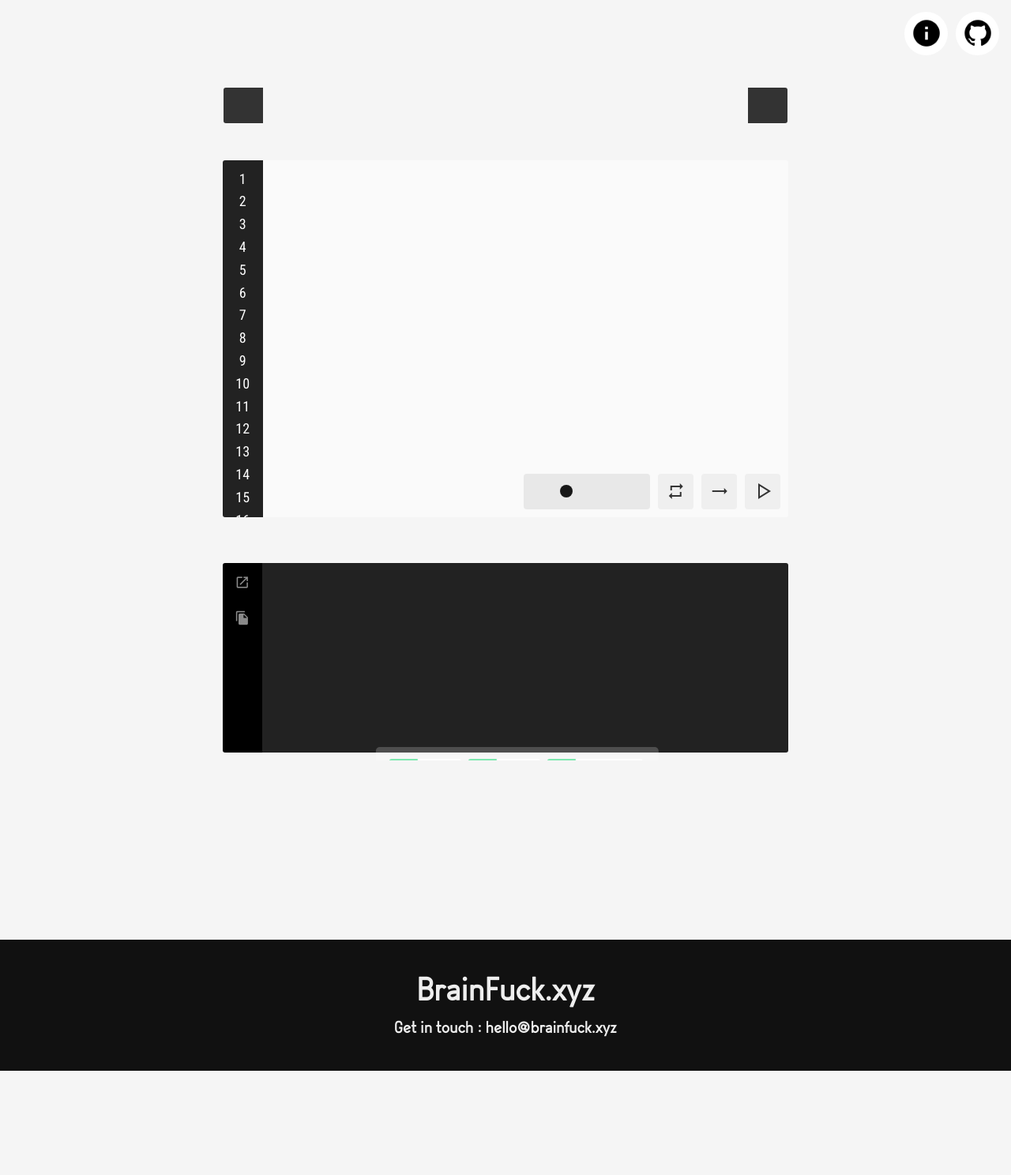
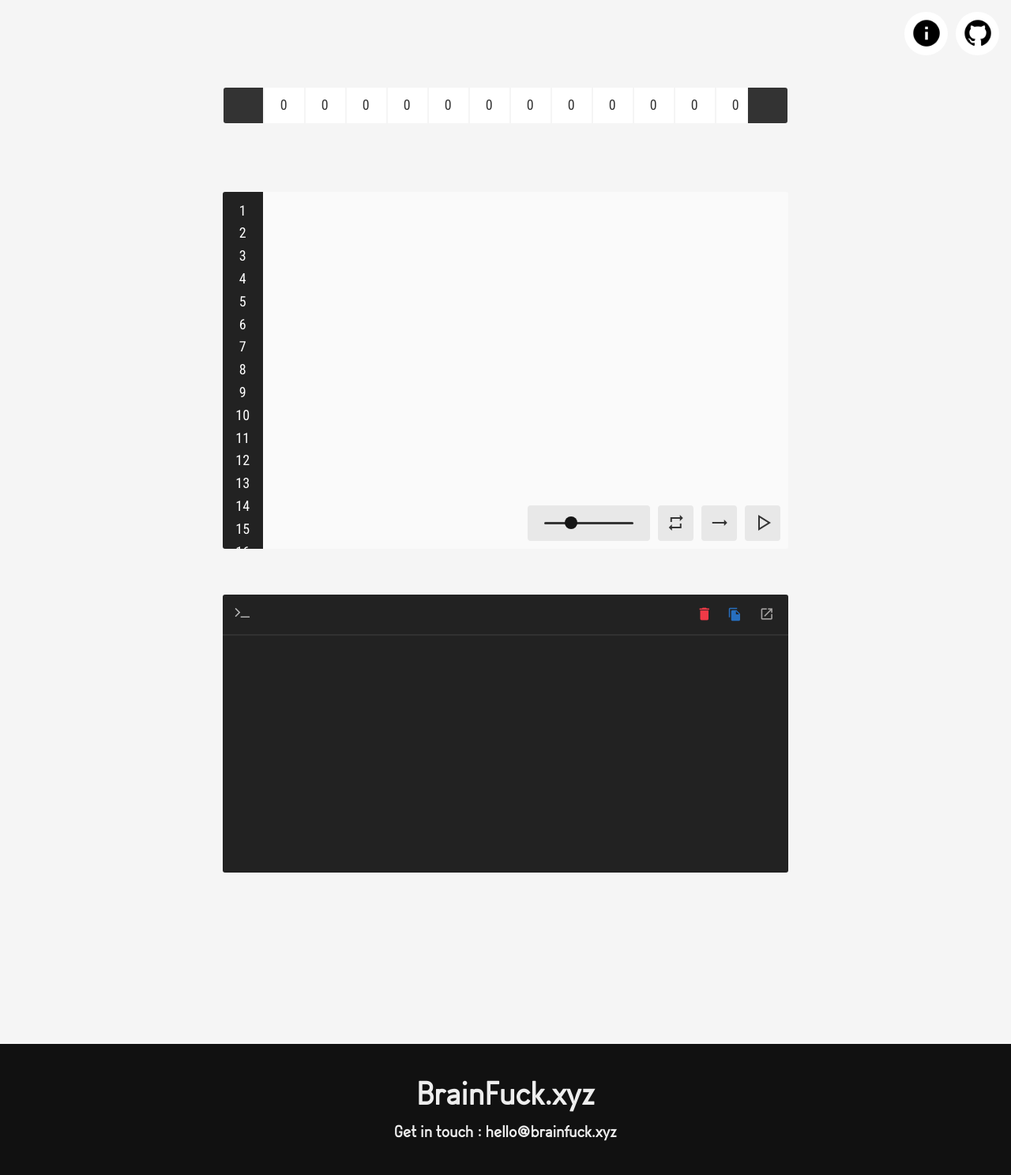
Before and after one commit to usaikiran/brainfuck-visualizer, a PHP site: page / in a window 1280 px wide. Shown: the whole page at 79% size. Before the commit the page ends 1356 px from the top, so only its background shows below. Run offline with PHP 8.4, Linux system fonts and the light colour scheme; some libraries are stand-ins or nearby versions; some web fonts are replaced.

Commit message:
bugs resolved

```diff
--- a/css/home.css
+++ b/css/home.css
@@ -14,6 +14,11 @@ body
     margin-left: auto;
     margin-right: auto;
     float: inherit !important;
+}
+
+button:focus
+{
+    outline: none;
 }
 
 .select-none, i, span, div
@@ -231,7 +236,7 @@ body
     display: block;
 
     width: calc(100% - 50px);
-    bottom: 10px;
+    bottom: 5px;
     right: 15px;
 }
 
@@ -249,6 +254,8 @@ body
     width: 45px;
     height: 45px;
     margin-right: 10px;
+    margin-bottom: 5px !important;
+    background-color: #e8e8e8 !important;
 
     padding: 4px 9px !important;
     border: 2px solid transparent;
@@ -269,24 +276,23 @@ body
 .console-div
 {
     position: relative;
-    display: block;
+    display: inline-block;
     margin-top: 3%;
     margin-bottom: 3%;
 
+    width: 100%;
     overflow: hidden;
 }
 
-.console-side-bar
+.console-top-bar
 {
     position: relative;
-    display: block;
+    display: inline-block;
 
-
-    border-radius: 3px 0px 0px 3px;
-    width: 50px;
-    min-height: 30vh;
-    float: left;
-    background-color: #000;
+    padding-right: 10px !important;
+    background-color: #222;
+    width: 100%;
+    border-radius: 3px 3px 0px 0px;
 }
 
 .console-header-icon
@@ -308,12 +314,26 @@ body
 
     width: 40px;
     height: 40px;
+    margin-top: 5px;
+
+    float: right;
+    color: #8a8a8a;
+    background-color: transparent !important;
+}
+
+.terminal-icon
+{
+    position: relative;
+
+    width: 40px;
+    height: 40px;
     margin: 5px;
     padding: 7px 9px !important;
 
-    color: #8a8a8a;
-
-    background-color: transparent !important;
+    font-size: 20px;
+    float: left;
+    color: #bbb;
+    border-radius: 3px;
 }
 
 .console-icon:focus
@@ -332,17 +352,17 @@ body
     position: relative;
 
     border: 0px;
-    border-radius: 0px 3px 3px 0px;
+    border-radius: 0px 0px 3px 3px;
     float: right;
 
-    min-height: 30vh;
-    width: calc(100% - 50px) !important;
+    min-height: 300px;
+    width: 100% !important;
     background-color: #222;
     color: #2ceaa3;
     padding: 14px 14px;
 
     letter-spacing: 1px;
-    line-height: 1.6em;
+    line-height: 1.4em;
     overflow:hidden;
     font-family: monospace;
     font-size: 15px;
@@ -397,26 +417,20 @@ body
 
 .input-div
 {
-    position: absolute;
-    display: block;
-
-    bottom: -100px;
+    position: relative;
+    display: inline-block;
 
     text-align: center;
-    margin-left: 50%;
-    transform: translateX(-50%);
     padding: 15px 15px 10px 10px;
     border-radius: 5px;
     background: #fff3;
-
-    transition: all 0.5s;
 }
 
 .input-sub-div
 {
     position: relative;
     display: inline-block;
-    width: 100px;
+    width: 130px;
 
     float: left;
     font-family: "Roboto Condensed";
@@ -457,6 +471,7 @@ body
 .done
 {
     margin-left: 5px;
+    float: left;
     padding: 4px 6px !important;
 }
 
--- a/css/input_slider.css
+++ b/css/input_slider.css
@@ -5,8 +5,8 @@
 
 .slider-div
 {
-    width: 160px !important;
-    padding: 15px !important;
+    width: 155px !important;
+    padding: 19px !important;
 
     background-color: #e8e8e8;
     border-radius: 4px;
@@ -15,8 +15,8 @@
 .input-slider {
     -webkit-appearance: none;
     width: 100%;
-    height: 10px;
-    background: transparent;
+    height: 3px;
+    background: #222;
     border: 0px;
     border-radius: 10px;
     outline: none;
--- a/index.html
+++ b/index.html
@@ -78,10 +78,14 @@
 
     <div class="console-div col-sm-7 centre ">
 
-        <div class="console-side-bar">
-            <button id="toggle-input" data-toggle="tooltip" title="Input" data-placement="bottom" class="btn console-icon"><i class="material-icons" style="font-size: 19px;">launch</i></button>
-            <button id="copy-console" data-toggle="tooltip" title="Copy" data-placement="bottom" class="btn console-icon"><i class="material-icons" style="font-size: 19px;">file_copy</i></button>
+        <div class="console-top-bar">
+            <label class="terminal-icon"><i class="fa fa-terminal" style="font-size:inherit"></i></label>
+
+            <button id="toggle-input" data-toggle="tooltip" title="Input" data-placement="bottom" class="btn console-icon"><i class="material-icons" style="font-size: 19px; color: #A7A5A4;">launch</i></button>
+            <button id="copy-console" data-toggle="tooltip" title="Copy" data-placement="bottom" class="btn console-icon"><i class="material-icons" style="font-size: 18px; color: #276fbf;">file_copy</i></button>
+            <button id="empty-console" data-toggle="tooltip" title="Copy" data-placement="bottom" class="btn console-icon"><i class="material-icons" style="font-size: 21px; color: #f03a47;">delete</i></button>
         </div>
+        <div class="line-break" style="width: 100%;background-color: #313131;"></div>
         <p id="console" class="console" placeholder="test">
         </p>
 
@@ -89,7 +93,9 @@
             <pre id="error-msg" class="error-msg"></pre>
         </div>
 
-        <form id="input-div" class="input-div">
+        <div id="input-div" style="width: 100%;text-align: center;display: none;position: absolute;bottom: 10px;">
+
+            <form class="input-div">
                 <div class="input-group input-sub-div">
                     <label class="number-sys-icon left">10</label>
                     <input id="deci" type="text" class="value-feild right" placeholder="Deci">
@@ -108,6 +114,8 @@
                 </div>
                 <button class="btn done"><i class="material-icons">done</i></button>
             </form>
+
+        </div>
     </div>
     <br/>
 
--- a/js/home.js
+++ b/js/home.js
@@ -23,6 +23,7 @@ function setEditorLines(count)
 
 $(document).ready(function ()
 {
+    renderCells();
     initSamples();
 
     $('[data-toggle="tooltip"]').tooltip({
@@ -34,6 +35,10 @@ $(document).ready(function ()
 
     //console.log( "delay : "+Math.floor( ( (delay-min_delay)/(max_delay-min_delay) )*100 ) );
     //$("#delay").val( ( (delay-min_delay)/(max_delay-min_delay) ) );
+
+    $("button").click(function(){
+        $(this).tooltip('hide');
+    });
 
     $("#editor").bind('input propertychange', function() {
 
@@ -99,6 +104,7 @@ $(document).ready(function ()
     $("#toggle-input").click(function()
     {
         toggleInput();
+        console.log("toggling input");
     });
 
     $("#deci").on('input',function(){
@@ -138,6 +144,10 @@ $(document).ready(function ()
         console.log( "delay : "+delay );
     });
 
+    $("#empty-console").click(function(){
+        $("#console").html("");
+    });
+
     $("#copy-console").click(function(){
 
         var text = $("#console").html(), temp, raw_text="";
@@ -156,7 +166,6 @@ $(document).ready(function ()
         copyToClipboard(raw_text);
     });
 
-    renderCells();
     reset();
 });
 
@@ -313,16 +322,14 @@ function toggleInput( )
 function hide_input()
 {
     $("#input-div").css( "bottom", "-100px" );
-    setTimeout( function(){
-        $( "#input-div" ).css( "display", "none" );
-    }, 500 );
+    $( "#input-div" ).css( "display", "none" );
 
     input_div = false;
 }
 
 function show_input()
 {
-    $( "#input-div" ).css( "display", "block" );
+    $( "#input-div" ).css( "display", "inline-block" );
     $("#input-div").css( "bottom", "10px" );
 
     input_div = true;
--- a/js/samples.js
+++ b/js/samples.js
@@ -1,5 +1,6 @@
 
 var sampleList = [], index = 0;
+var base_url = "";
 
 function filtter_code(text)
 {
@@ -79,7 +80,7 @@ function readSamples(text) {
 
     for (var i = 0; i < sampleList.length; i++)
     {
-        readText("file:///media/test/WorkSpace/Codes/PROJECT%20BRAINX/Ver_3.0/data/" + sampleList[i], displaySample);
+        readText( base_url+"data/" + sampleList[i], displaySample);
     }
 }
 
@@ -134,10 +135,10 @@ function copyCode( id )
 function editCode( id )
 {
     var name = id.split("-")[1]+".b";
-    readText("file:///media/test/WorkSpace/Codes/PROJECT%20BRAINX/Ver_3.0/data/" + name, loadEditor);
+    readText(base_url+"data/" + name, loadEditor);
 }
 
 function initSamples()
 {
-    readText("file:///media/test/WorkSpace/Codes/PROJECT%20BRAINX/Ver_3.0/samples.dat", readSamples);
+    readText(base_url+"samples.dat", readSamples);
 }
```
Lines whose indentation alone changed are shown as unchanged.
